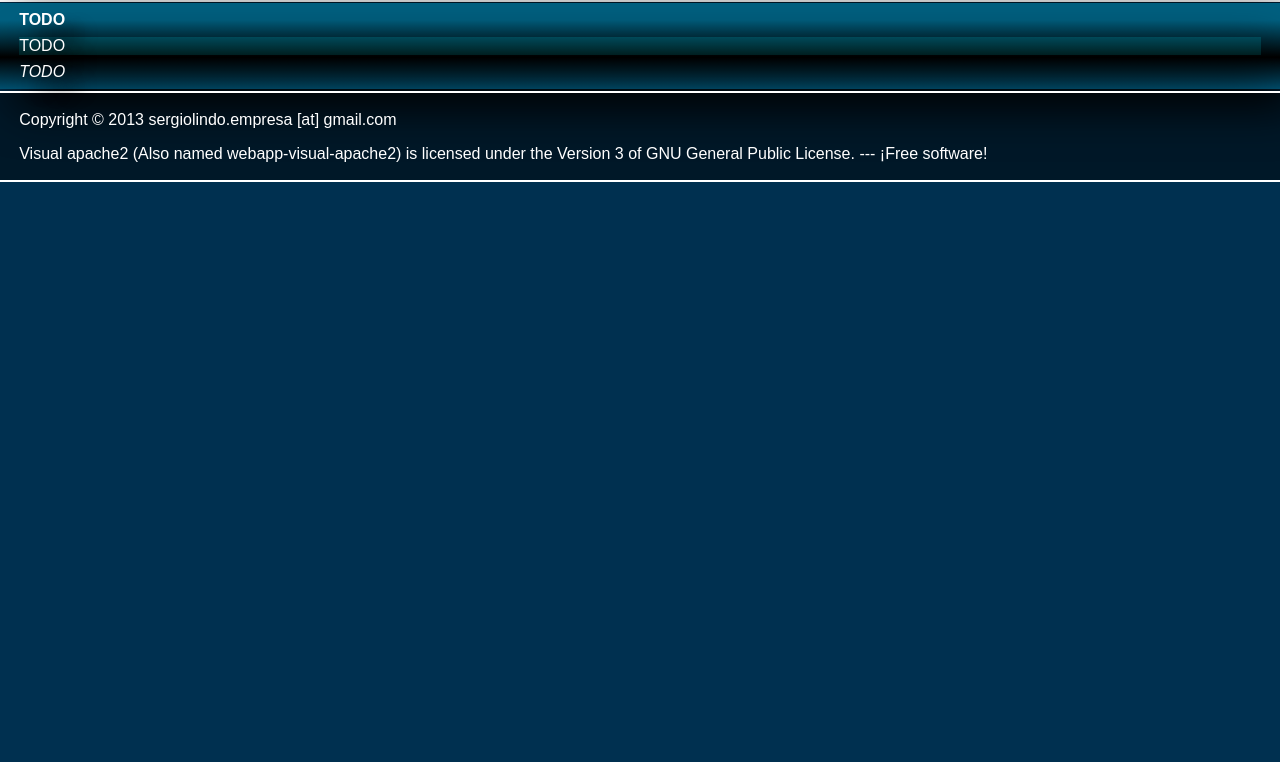
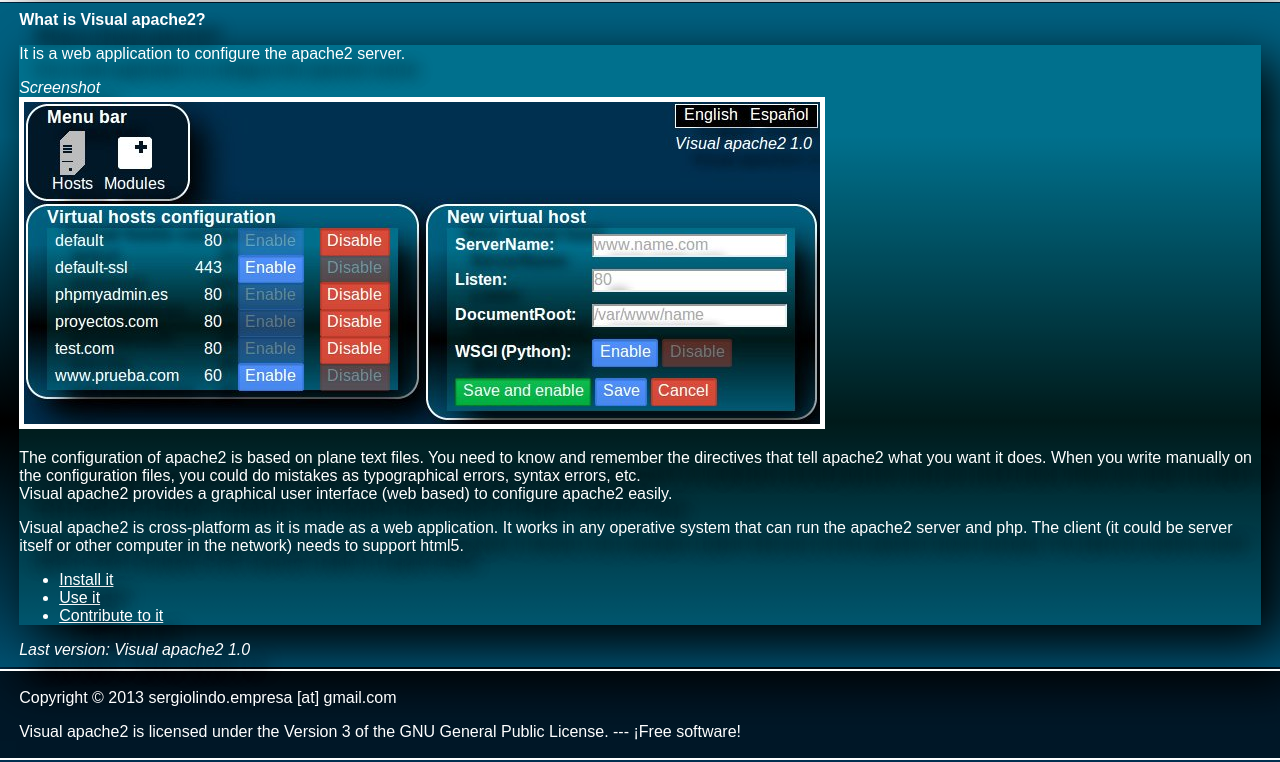
Before and after one commit to software-for-life/webapp-visual-apache2, a PHP site: page / in a window 1280 px wide. Shown: the part 107-869 px from the top of the page. Before the commit the page ends 289 px from the top, so only its background shows below. Run offline with PHP 8.4, Linux system fonts and the light colour scheme.

Commit message:
The Home content.

```diff
--- a/css/web-visualapache2.css
+++ b/css/web-visualapache2.css
@@ -1,8 +1,9 @@
 * {
 	color: white;
-	cursor: default;
 }
-
+* a:hover {
+	color:#ccc;
+}
 
 body {
 	background-color: #003050;
@@ -25,8 +26,9 @@ header #aLogo img {
 	padding: .1em 1.2em;
 }
 #navMenu a {
+	cursor: default;
+	margin:0 8.5%;
 	text-decoration: none;
-	margin:0 8.5%;
 }
 #navMenu a:hover {
 	text-decoration: underline;
--- a/index.html
+++ b/index.html
@@ -22,23 +22,49 @@
 	</header>
 
 	<nav id="navMenu">
-		<a id="aHome" href="#">Home</a>
-		<a id="aHome" href="#">Install</a>
-		<a id="aHome" href="#">User manual</a>
-		<a id="aHome" href="#">Contribute</a>
+		<a id="aHome" href="home">Home</a>
+		<a id="aInstall" href="install">Install</a>
+		<a id="aUserManual" href="user_manual">User manual</a>
+		<a id="aContribute" href="contribute">Contribute</a>
 	</nav>
 
 	<section id="sectionContent">
-		<header>TODO</header>
-		<div>TODO</div>
-		<footer>TODO</footer>
+		<header>What is Visual apache2?</header>
+		<div>
+			<p> It is a web application to configure the apache2 server.<br />
+				</p>
+			<p style="font-style:italic;">
+				Screenshot<br />
+				<img src="img/screenshot_hostslist-1.0.jpg"
+					style="border: 5px solid white;" /><br />
+				</p>
+			<p>	The configuration of apache2 is based on plane text files. You
+				need to know and remember the directives that tell apache2 what
+				you want it does. When you write manually on the configuration
+				files, you could do mistakes as typographical errors, syntax
+				errors, etc.<br />
+				Visual apache2 provides a graphical user interface (web based)
+				to configure apache2 easily.
+				</p>
+			<p>	Visual apache2 is cross-platform as it is made as a web
+				application. It works in any operative system that can run the
+				apache2 server and php. The client (it could be server itself or
+				other computer in the network) needs to support html5.<br />
+				<ul>
+					<li><a id="aInstallIt" href="install">Install it</a></li>
+					<li><a id="aUseIt" href="user_manual">Use it</a></li>
+					<li><a id="aContributeToIt" href="contribute">Contribute to it</a></li>
+					</ul>
+				</p>
+			</div>
+		<footer>Last version: Visual apache2 1.0</footer>
 	</section>
 
 	<footer id="footerBody">
 		<p>Copyright &copy; 2013 sergiolindo.empresa [at] gmail.com</p>
-		<p> Visual apache2 (Also named webapp-visual-apache2) is licensed under
-			the Version 3 of GNU General Public License. --- ¡Free software!
-		</p>
+		<p> Visual apache2 is licensed under the Version 3 of the GNU General
+			Public License. --- ¡Free software!
+			</p>
 	</footer>
 </body>
 </html>
```
Also changed, not shown: img/screenshot_hostslist-1.0.jpg (added).
